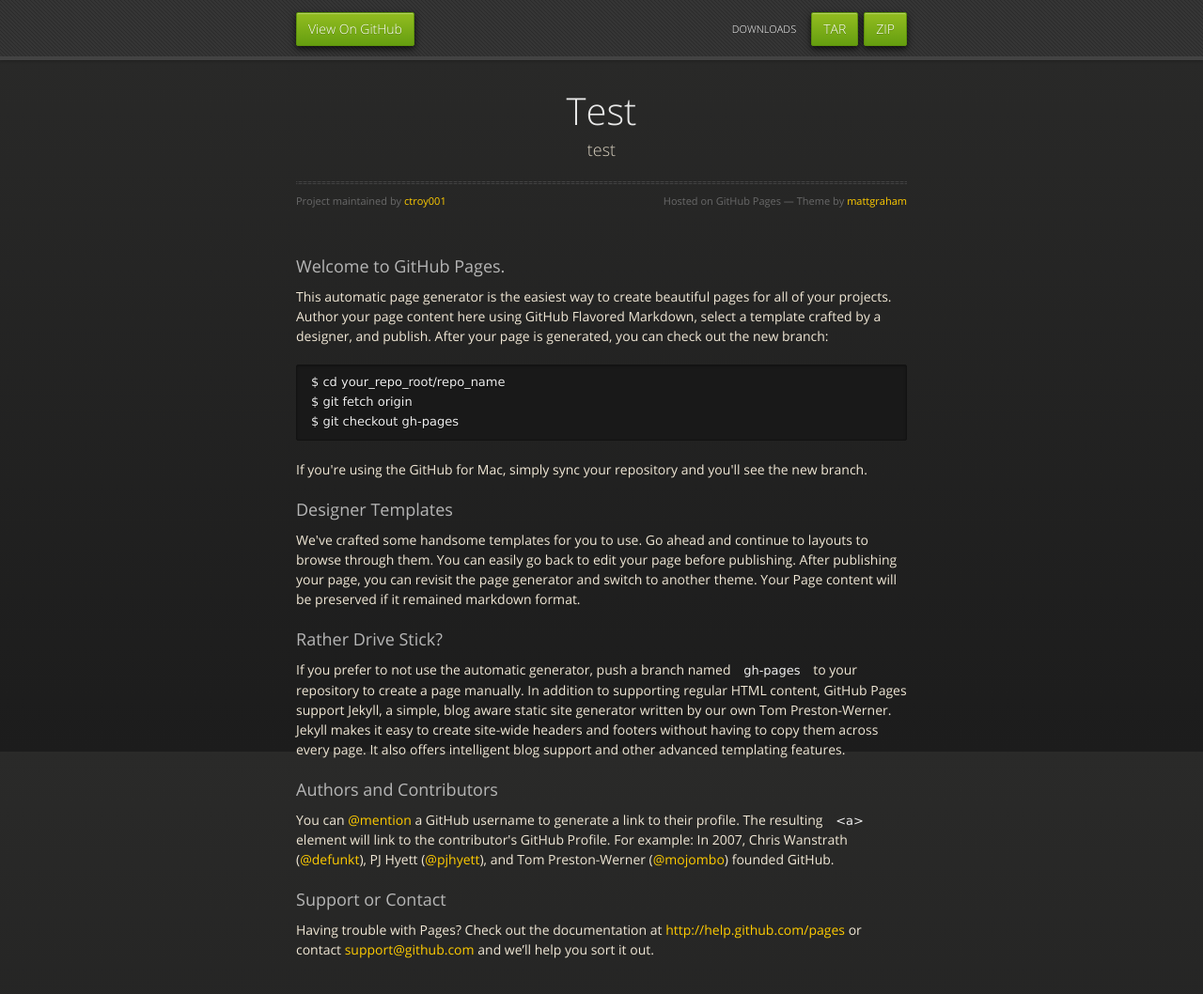
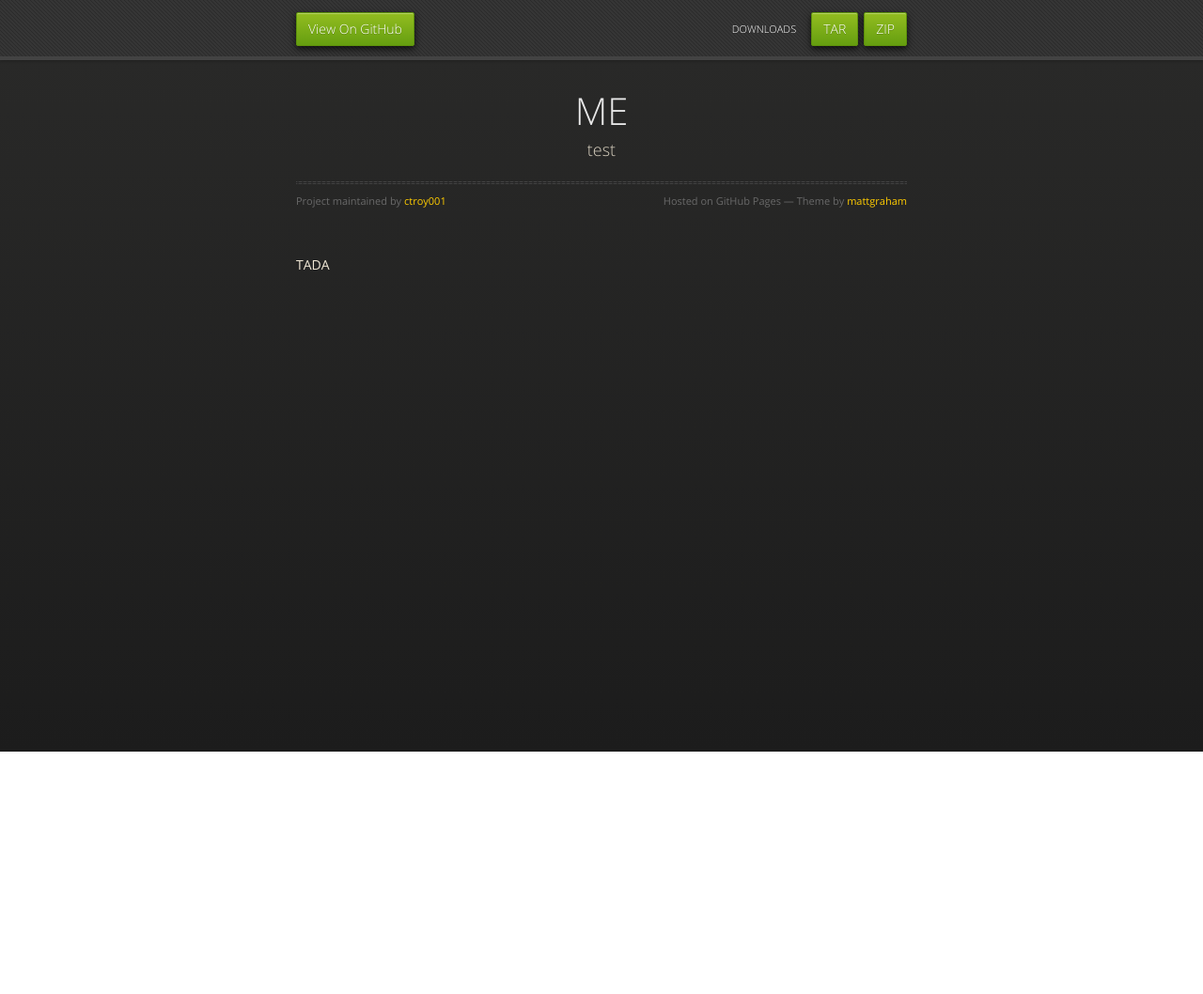
Before and after one commit to ctroy001/mygithubpage, a plain HTML site: page index.html in a window 1280 px wide. Shown: the whole page at 94% size. After the commit the page ends 800 px from the top, so only its background shows below. Drawn offline with nearby package versions, Linux system fonts and the light colour scheme.

Commit message:
Create gh-pages branch via GitHub

```diff
--- a/index.html
+++ b/index.html
@@ -3,7 +3,7 @@
   <head>
     <meta charset="utf-8">
     <meta http-equiv="X-UA-Compatible" content="chrome=1">
-    <title>Test by ctroy001</title>
+    <title>ME by ctroy001</title>
     <link rel="stylesheet" href="stylesheets/styles.css">
     <link rel="stylesheet" href="stylesheets/pygment_trac.css">
     <script src="https://ajax.googleapis.com/ajax/libs/jquery/1.7.1/jquery.min.js"></script>
@@ -31,44 +31,14 @@
 
       <section>
         <div id="title">
-          <h1>Test</h1>
+          <h1>ME</h1>
           <p>test</p>
           <hr>
           <span class="credits left">Project maintained by <a href="https://github.com/ctroy001">ctroy001</a></span>
           <span class="credits right">Hosted on GitHub Pages &mdash; Theme by <a href="https://twitter.com/michigangraham">mattgraham</a></span>
         </div>
 
-        <h3>
-<a name="welcome-to-github-pages" class="anchor" href="#welcome-to-github-pages"><span class="octicon octicon-link"></span></a>Welcome to GitHub Pages.</h3>
-
-<p>This automatic page generator is the easiest way to create beautiful pages for all of your projects. Author your page content here using GitHub Flavored Markdown, select a template crafted by a designer, and publish. After your page is generated, you can check out the new branch:</p>
-
-<pre><code>$ cd your_repo_root/repo_name
-$ git fetch origin
-$ git checkout gh-pages
-</code></pre>
-
-<p>If you're using the GitHub for Mac, simply sync your repository and you'll see the new branch.</p>
-
-<h3>
-<a name="designer-templates" class="anchor" href="#designer-templates"><span class="octicon octicon-link"></span></a>Designer Templates</h3>
-
-<p>We've crafted some handsome templates for you to use. Go ahead and continue to layouts to browse through them. You can easily go back to edit your page before publishing. After publishing your page, you can revisit the page generator and switch to another theme. Your Page content will be preserved if it remained markdown format.</p>
-
-<h3>
-<a name="rather-drive-stick" class="anchor" href="#rather-drive-stick"><span class="octicon octicon-link"></span></a>Rather Drive Stick?</h3>
-
-<p>If you prefer to not use the automatic generator, push a branch named <code>gh-pages</code> to your repository to create a page manually. In addition to supporting regular HTML content, GitHub Pages support Jekyll, a simple, blog aware static site generator written by our own Tom Preston-Werner. Jekyll makes it easy to create site-wide headers and footers without having to copy them across every page. It also offers intelligent blog support and other advanced templating features.</p>
-
-<h3>
-<a name="authors-and-contributors" class="anchor" href="#authors-and-contributors"><span class="octicon octicon-link"></span></a>Authors and Contributors</h3>
-
-<p>You can <a href="https://github.com/blog/821" class="user-mention">@mention</a> a GitHub username to generate a link to their profile. The resulting <code>&lt;a&gt;</code> element will link to the contributor's GitHub Profile. For example: In 2007, Chris Wanstrath (<a href="https://github.com/defunkt" class="user-mention">@defunkt</a>), PJ Hyett (<a href="https://github.com/pjhyett" class="user-mention">@pjhyett</a>), and Tom Preston-Werner (<a href="https://github.com/mojombo" class="user-mention">@mojombo</a>) founded GitHub.</p>
-
-<h3>
-<a name="support-or-contact" class="anchor" href="#support-or-contact"><span class="octicon octicon-link"></span></a>Support or Contact</h3>
-
-<p>Having trouble with Pages? Check out the documentation at <a href="http://help.github.com/pages">http://help.github.com/pages</a> or contact <a href="mailto:support@github.com">support@github.com</a> and we’ll help you sort it out.</p>
+        <p>TADA</p>
       </section>
 
     </div>
```
Also changed, not shown: params.json (+1 -1 lines).
